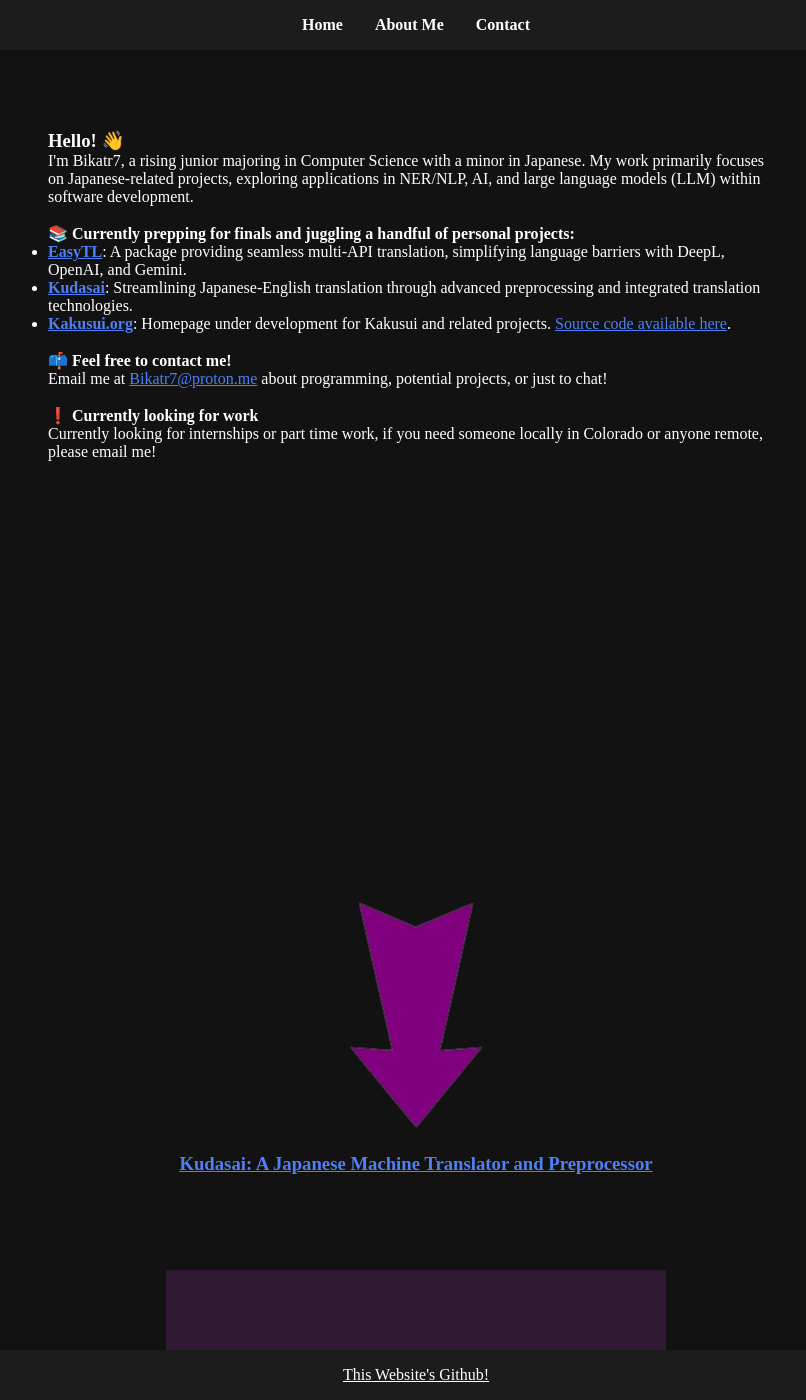
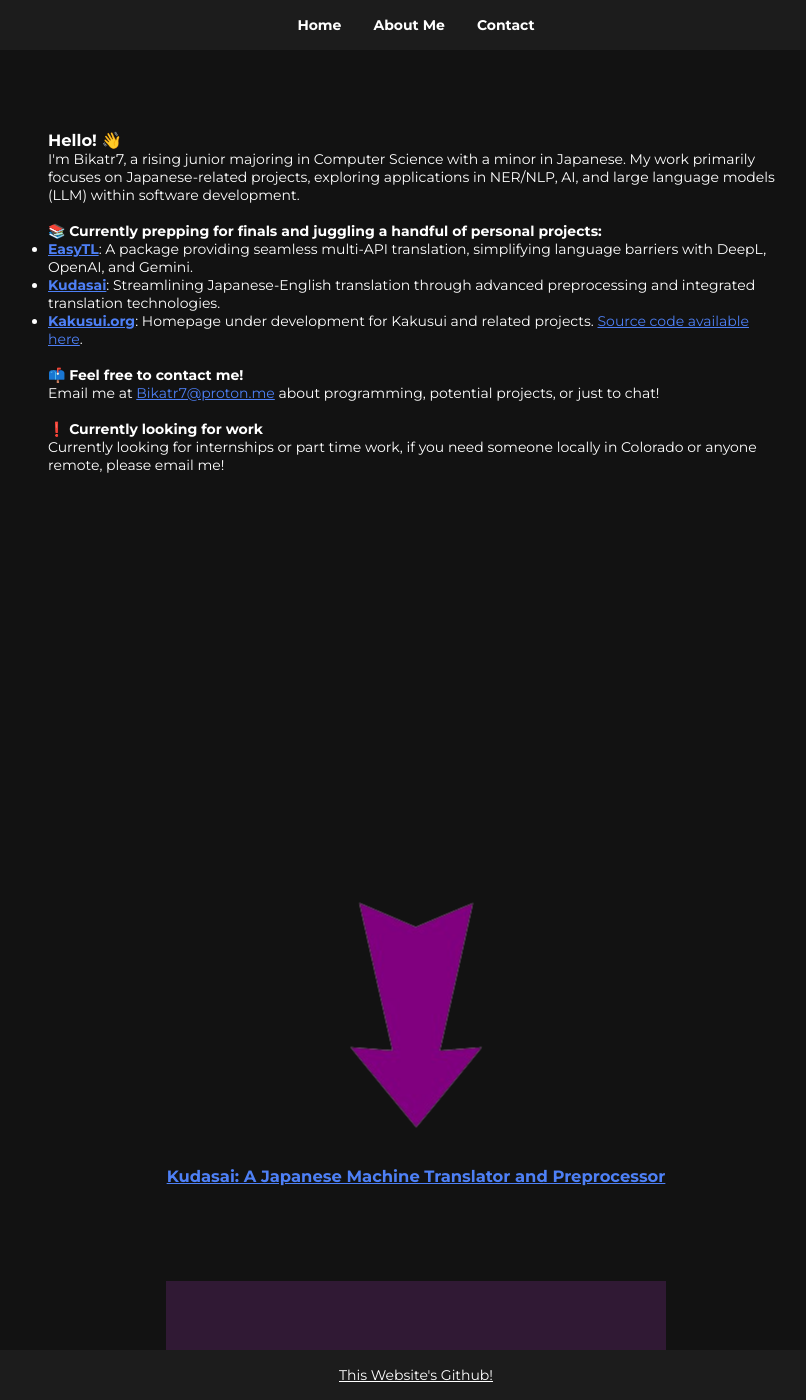
Before and after one commit to Bikatr7/bikatr7.github.io, a Jekyll site: the page built from index.html, in a window 1280 px wide and 1400 px high. Shown: the whole window, without its empty margins (224-1030 px from the left). Built offline with Jekyll 4.4.1, drawn with Linux system fonts in a browser that asks for light colours.

Commit message:
better font because I've been informed i'm a psychopath for using what I was

```diff
--- a/_layouts/default.html
+++ b/_layouts/default.html
@@ -7,6 +7,7 @@
   <title>{{ page.title }}</title>
   <link rel="stylesheet" href="{{ 'assets/css/style.css' | relative_url }}">
   <link rel="shortcut icon" type="image/x-icon" href="{{ 'favicon.ico' | relative_url }}">
+  <link href="https://fonts.googleapis.com/css2?family=Montserrat:wght@400;700&display=swap" rel="stylesheet">
 </head>
 
 <body>
--- a/assets/css/style.css
+++ b/assets/css/style.css
@@ -11,6 +11,8 @@
   overflow-x: hidden; /* Prevent horizontal overflow */
   background-color: #121212;
   color: #ffffff;
+  font-family: 'Montserrat', sans-serif;
+  font-size: 14px;
 }
 
 /* Style for the header */
```
Also changed, not shown: README.md.
